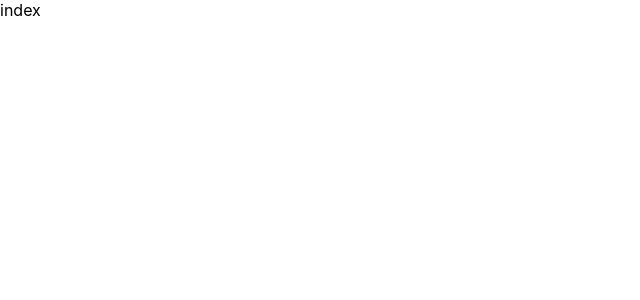
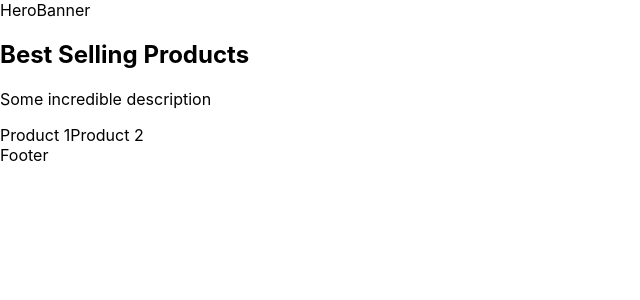
Before and after one commit to chriswu8/e-commerce, a Next.js app: page / in a window 1280 px wide. Shown: the top 300 px of the page, without its empty margins (0-640 px from the left). Built offline with nearby package versions, Linux system fonts and the light colour scheme.

Commit message:
added preliminary racfe in index.js and deleted Home.module.css

```diff
--- a/pages/index.js
+++ b/pages/index.js
@@ -1,9 +1,25 @@
 import React from 'react'
 
-const index = () => {
+const Home = () => {
   return (
-    <div>index</div>
+    <>
+      {/* a component */}
+      HeroBanner
+
+      <div>
+        <h2> Best Selling Products</h2>
+        <p> Some incredible description</p>
+      </div>
+
+      <div>
+        {['Product 1', 'Product 2'].map(
+          (product) => product)}
+      </div>
+
+      {/* a component */}
+      Footer
+    </>
   )
 }
 
-export default index
+export default Home
```
